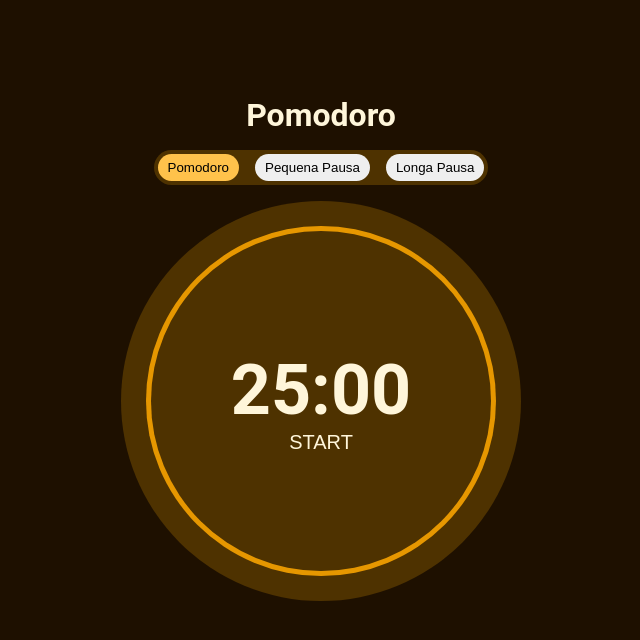
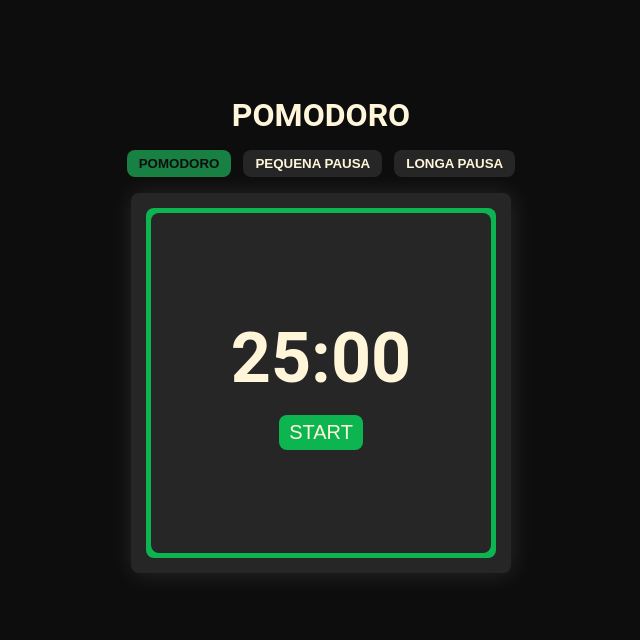
Before and after one commit to zkauansantos/pomodoro-jera, a React (Vite) app: page / in a window 1280 px wide. Shown: the top 640 px of the page, without its empty margins (319-959 px from the left). Built offline with nearby package versions, Linux system fonts and the light colour scheme; a web font is replaced by a local one.

Commit message:
refactored styled layout

```diff
--- a/src/assets/theme/default.ts
+++ b/src/assets/theme/default.ts
@@ -2,10 +2,10 @@ import { DefaultTheme } from 'styled-components';
 
 export const theme: DefaultTheme = {
 	colors: {
-		bg: '#1e1000',
-		bgLight: '#4e3200',
-		primary: '#e69700',
-		secondary: '#ffc24b',
+		bg: '#0d0d0d',
+		bgLight: '#262626',
+		primary: '#0DB551',
+		secondary: '#198043',
 		text: '#fff6da'
 	}
 };
--- a/src/components/CircularProgressBar/styles.ts
+++ b/src/components/CircularProgressBar/styles.ts
@@ -3,7 +3,7 @@ import styled, { css } from 'styled-components';
 export const ContainerProgress = styled.div<{progress: number}>`
   width: 350px;
   height: 350px;
-  border-radius: 50%;
+  border-radius: 8px;
   display: flex;
   justify-content: center;
   align-items: center;
@@ -16,7 +16,7 @@ export const ContainerCounter = styled.div`
   width: 340px;
   height: 340px;
   background: ${({theme}) => theme.colors.bgLight};
-  border-radius: 50%;
+  border-radius: 8px;
   display: flex;
   justify-content: center;
   align-items: center;
--- a/src/components/Clock/index.tsx
+++ b/src/components/Clock/index.tsx
@@ -3,7 +3,7 @@ import { useEffect, useContext } from 'react';
 import { TimerContext } from '../../context/TimerContext';
 
 export default function Clock() {
-	const { time, setTime, isActive, setIsActive }: any = useContext(TimerContext);
+	const { time, setTime, isActive, setIsActive, setAudioPlay }: any = useContext(TimerContext);
 
 	useEffect(() => {
 		if(isActive && time > 0) {
--- a/src/components/Clock/styles.ts
+++ b/src/components/Clock/styles.ts
@@ -3,13 +3,18 @@ import styled from 'styled-components';
 export const Container = styled.div`
   display: flex;
   flex-direction: column;
+  width: 100%;
+  height: 100%;
   justify-content: center;
+  gap: 16px;
   align-items: center;
 
   button {
     color: ${({theme}) => theme.colors.text};
     border: none;
-    background: transparent;
+    padding: 6px 10px;
+    border-radius: 8px;
+    background: ${({theme}) => theme.colors.primary};
     font-size: 20px;
     cursor: pointer;
     text-transform: uppercase;
--- a/src/components/Tags/styles.ts
+++ b/src/components/Tags/styles.ts
@@ -2,19 +2,22 @@ import styled, { css } from 'styled-components';
 
 export const Container = styled.div`
   margin-top: 16px;
-  padding: 4px;
-  border-radius: 40px;
-  background-color: ${({theme}) => theme.colors.bgLight};
+  border-radius: 8px;
   display: flex;
-  gap: 16px;
+  gap: 12px;
 `;
 
 export const Tag = styled.button<{active : boolean}> `
   border: none;
-  border-radius: 40px;
-  padding: 6px 10px;
+  color: ${({theme}) => theme.colors.text};
+  font-weight: bold;
+  background: ${({theme}) => theme.colors.bgLight};
+  border-radius: 8px;
+  padding: 6px 12px;
+  text-transform: uppercase;
 
   ${({active, theme}) => active && css`
     background: ${theme.colors.secondary};
+    color: ${theme.colors.bg};
   `};
 `;
--- a/src/components/Timer/styles.ts
+++ b/src/components/Timer/styles.ts
@@ -1,11 +1,14 @@
 import styled from 'styled-components';
 
 export const Container = styled.div`
-  width: 400px;
-  height: 400px;
+  -webkit-box-shadow: 1px 1px 15px 1px rgba(255,255,255,0.1);
+  -moz-box-shadow: 1px 1px 15px 1px rgba(255,255,255,0.1);
+  box-shadow: 1px 1px 25px 1px rgba(255,255,255,0.1);
+  width: 380px;
+  height: 380px;
   background: ${({theme}) => theme.colors.bgLight};
   margin-top: 16px;
-  border-radius: 50%;
+  border-radius: 8px;
   display: flex;
   justify-content: center;
   align-items: center;
--- a/src/pages/Home/styles.ts
+++ b/src/pages/Home/styles.ts
@@ -8,6 +8,7 @@ export const Container = styled.div`
   align-items: center;
 
   h1 {
+    text-transform: uppercase;
     font-size: 32px;
     margin-top: 96px;
   }
```
